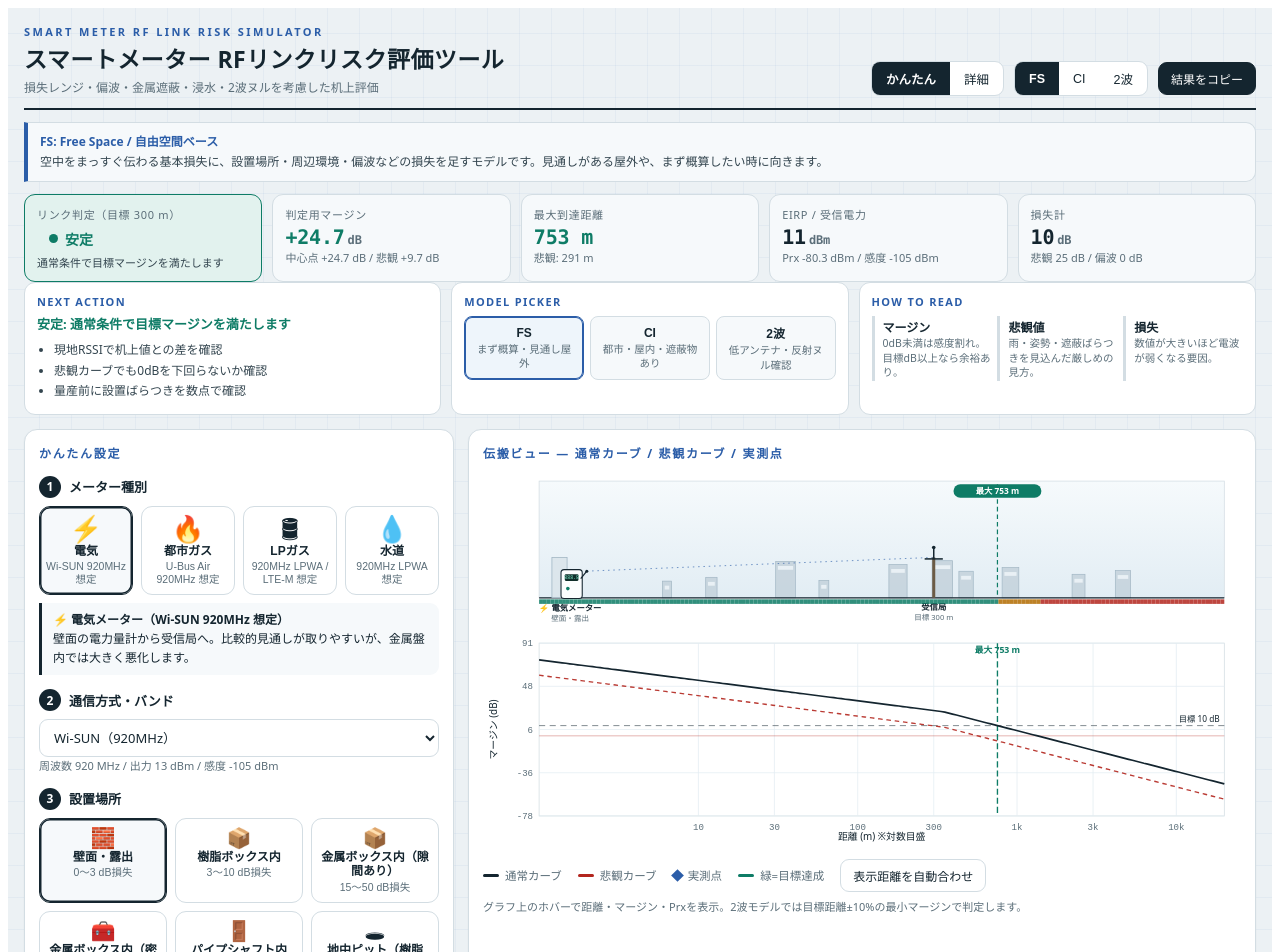
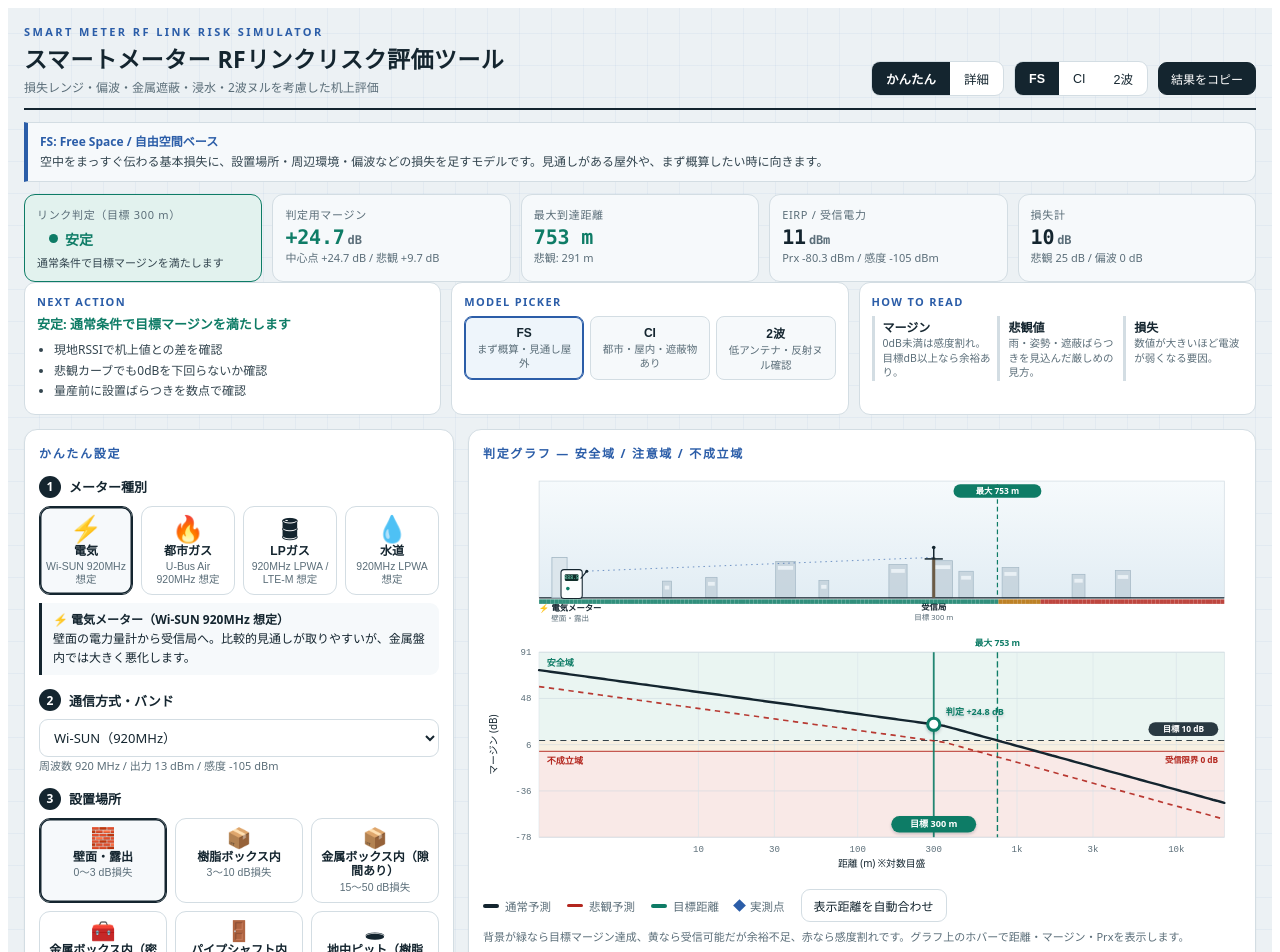
Before and after one commit to ohno-creator/smart-meter-rf-simulator, a React (Vite) app: page / in a window 1280 px wide. Shown: the top 952 px of the page. Built offline with nearby package versions, Linux system fonts and the light colour scheme.

Commit message:
Improve chart readability

```diff
--- a/src/App.jsx
+++ b/src/App.jsx
@@ -446,10 +446,10 @@ function PropagationScene({ maxX, envKey, placeKey, utility, floodOn, ht, hr, dT
   );
 }
 
-function MarginChart({ line, pts, maxX, target, maxMarker, worstLine, sens }) {
+function MarginChart({ line, pts, maxX, target, maxMarker, worstLine, sens, dTest }) {
   const W = AX.W;
-  const H = 290;
-  const M = { l: AX.l, r: AX.r, t: 16, b: 46 };
+  const H = 330;
+  const M = { l: AX.l, r: AX.r, t: 28, b: 58 };
   const PW = W - M.l - M.r;
   const PH = H - M.t - M.b;
   const x = (d) => xOf(d, maxX);
@@ -464,6 +464,25 @@ function MarginChart({ line, pts, maxX, target, maxMarker, worstLine, sens }) {
   const polyWorst = worstLine.map((p) => `${x(p.d).toFixed(1)},${y(p.m).toFixed(1)}`).join(" ");
   const xTicks = X_TICKS.filter((v) => v <= maxX);
   const yTicks = Array.from({ length: 5 }, (_, i) => yMin + ((yMax - yMin) * i) / 4);
+  const yClip = (m) => clamp(y(m), M.t, H - M.b);
+  const safeY = M.t;
+  const safeH = Math.max(0, yClip(target) - M.t);
+  const warnY = yClip(target);
+  const warnH = Math.max(0, yClip(0) - yClip(target));
+  const ngY = yClip(0);
+  const ngH = Math.max(0, H - M.b - yClip(0));
+  const targetX = clamp(x(dTest), M.l, W - M.r);
+  const targetPoint = (() => {
+    if (!line.length) return null;
+    let best = line[0], bestErr = Infinity;
+    for (const p of line) {
+      const e = Math.abs(log10(p.d) - log10(dTest));
+      if (e < bestErr) { best = p; bestErr = e; }
+    }
+    return best;
+  })();
+  const targetY = targetPoint ? y(targetPoint.m) : NaN;
+  const markerColor = targetPoint ? marginColor(targetPoint.m, target) : C.sub;
   const [tip, setTip] = useState(null);
   const nearestLinePoint = (dist) => {
     if (!line.length) return null;
@@ -481,18 +500,31 @@ function MarginChart({ line, pts, maxX, target, maxMarker, worstLine, sens }) {
   };
   return (
     <svg viewBox={`0 0 ${W} ${H}`} style={{ width: "100%", display: "block", cursor: "crosshair" }} onPointerMove={onMove} onPointerLeave={() => setTip(null)} aria-label="マージンと距離のグラフ">
+      <defs>
+        <filter id="markerShadow" x="-40%" y="-40%" width="180%" height="180%"><feDropShadow dx="0" dy="2" stdDeviation="2" floodColor="#102330" floodOpacity="0.22" /></filter>
+      </defs>
       <rect x={M.l} y={M.t} width={PW} height={PH} fill="#FFFFFF" stroke={C.line} />
-      {yTicks.map((v, i) => <g key={i}><line x1={M.l} x2={W - M.r} y1={y(v)} y2={y(v)} stroke={C.grid} /><text x={M.l - 8} y={y(v) + 4} textAnchor="end" fontSize="12" fill={C.sub} fontFamily="ui-monospace,monospace">{Math.round(v)}</text></g>)}
-      {xTicks.map((v) => <g key={v}><line x1={x(v)} x2={x(v)} y1={M.t} y2={H - M.b} stroke={C.grid} /><text x={x(v)} y={H - M.b + 18} textAnchor="middle" fontSize="12" fill={C.sub} fontFamily="ui-monospace,monospace">{fmtTick(v)}</text></g>)}
-      {0 >= yMin && 0 <= yMax && <line x1={M.l} x2={W - M.r} y1={y(0)} y2={y(0)} stroke={C.ng} strokeWidth="1" opacity="0.45" />}
-      {Number.isFinite(target) && <><line x1={M.l} x2={W - M.r} y1={y(target)} y2={y(target)} stroke={C.ink} strokeDasharray="8 6" opacity="0.7" /><text x={W - M.r - 6} y={y(target) - 5} textAnchor="end" fontSize="11" fill={C.ink}>目標 {fmt(target, 0)} dB</text></>}
-      {Number.isFinite(maxMarker) && maxMarker > 0 && maxMarker <= maxX && <><line x1={x(maxMarker)} x2={x(maxMarker)} y1={M.t} y2={H - M.b} stroke={C.ok} strokeWidth="1.8" strokeDasharray="8 4" /><text x={x(maxMarker)} y={M.t + 13} textAnchor="middle" fontSize="11.5" fill={C.ok} fontWeight="700">最大 {fmtDistance(maxMarker)}</text></>}
-      <polyline points={polyWorst} fill="none" stroke={C.ng} strokeWidth="1.8" strokeDasharray="6 5" opacity="0.9" />
-      <polyline points={poly} fill="none" stroke={C.ink} strokeWidth="2.2" />
-      {pts.map((p, i) => <rect key={i} x={x(p.d) - 4.5} y={y(p.m) - 4.5} width="9" height="9" fill={C.blue} stroke="#1C3F75" strokeWidth="1" transform={`rotate(45 ${x(p.d)} ${y(p.m)})`} />)}
-      <text x={M.l + PW / 2} y={H - 14} textAnchor="middle" fontSize="13" fill={C.ink}>距離 (m) ※対数目盛</text>
+      <rect x={M.l} y={safeY} width={PW} height={safeH} fill={C.okBg} opacity="0.72" />
+      <rect x={M.l} y={warnY} width={PW} height={warnH} fill={C.warnBg} opacity="0.78" />
+      <rect x={M.l} y={ngY} width={PW} height={ngH} fill={C.ngBg} opacity="0.78" />
+      <text x={M.l + 10} y={M.t + 18} fontSize="12" fill={C.ok} fontWeight="800">安全域</text>
+      {warnH > 18 && <text x={M.l + 10} y={warnY + 17} fontSize="12" fill={C.warn} fontWeight="800">注意域</text>}
+      {ngH > 18 && <text x={M.l + 10} y={ngY + 17} fontSize="12" fill={C.ng} fontWeight="800">不成立域</text>}
+      {yTicks.map((v, i) => <g key={i}><line x1={M.l} x2={W - M.r} y1={y(v)} y2={y(v)} stroke="#CAD7DE" strokeWidth="1" opacity="0.7" /><text x={M.l - 10} y={y(v) + 4} textAnchor="end" fontSize="12" fill={C.sub} fontFamily="ui-monospace,monospace">{Math.round(v)}</text></g>)}
+      {xTicks.map((v) => <g key={v}><line x1={x(v)} x2={x(v)} y1={M.t} y2={H - M.b} stroke="#D8E3E9" opacity="0.8" /><text x={x(v)} y={H - M.b + 20} textAnchor="middle" fontSize="12" fill={C.sub} fontFamily="ui-monospace,monospace">{fmtTick(v)}</text></g>)}
+      {0 >= yMin && 0 <= yMax && <><line x1={M.l} x2={W - M.r} y1={y(0)} y2={y(0)} stroke={C.ng} strokeWidth="1.7" opacity="0.75" /><text x={W - M.r - 8} y={y(0) + 15} textAnchor="end" fontSize="11" fill={C.ng} fontWeight="800">受信限界 0 dB</text></>}
+      {Number.isFinite(target) && <><line x1={M.l} x2={W - M.r} y1={y(target)} y2={y(target)} stroke={C.ink} strokeDasharray="8 6" strokeWidth="1.5" opacity="0.85" /><rect x={W - M.r - 100} y={y(target) - 24} width="92" height="18" rx="9" fill={C.ink} opacity="0.9" /><text x={W - M.r - 54} y={y(target) - 11} textAnchor="middle" fontSize="11" fill="#fff" fontWeight="800">目標 {fmt(target, 0)} dB</text></>}
+      {Number.isFinite(maxMarker) && maxMarker > 0 && maxMarker <= maxX && <><line x1={x(maxMarker)} x2={x(maxMarker)} y1={M.t} y2={H - M.b} stroke={C.ok} strokeWidth="1.8" strokeDasharray="8 4" /><text x={clamp(x(maxMarker), M.l + 52, W - M.r - 52)} y={M.t - 8} textAnchor="middle" fontSize="11.5" fill={C.ok} fontWeight="800">最大 {fmtDistance(maxMarker)}</text></>}
+      <line x1={targetX} x2={targetX} y1={M.t} y2={H - M.b} stroke={markerColor} strokeWidth="2.4" opacity="0.9" />
+      <rect x={clamp(targetX - 56, M.l, W - M.r - 112)} y={H - M.b - 28} width="112" height="22" rx="11" fill={markerColor} filter="url(#markerShadow)" />
+      <text x={clamp(targetX - 56, M.l, W - M.r - 112) + 56} y={H - M.b - 13} textAnchor="middle" fontSize="12" fill="#fff" fontWeight="800">目標 {fmtDistance(dTest)}</text>
+      <polyline points={polyWorst} fill="none" stroke={C.ng} strokeWidth="2.2" strokeDasharray="7 6" opacity="0.9" />
+      <polyline points={poly} fill="none" stroke={C.ink} strokeWidth="3.2" strokeLinejoin="round" strokeLinecap="round" />
+      {Number.isFinite(targetY) && targetY >= M.t && targetY <= H - M.b && <g filter="url(#markerShadow)"><circle cx={targetX} cy={targetY} r="8" fill="#fff" stroke={markerColor} strokeWidth="4" /><text x={clamp(targetX + 16, M.l, W - M.r - 142)} y={clamp(targetY - 12, M.t + 14, H - M.b - 34)} fontSize="12" fill={markerColor} fontWeight="800">判定 {fmtSigned(targetPoint.m)} dB</text></g>}
+      {pts.map((p, i) => <g key={i}><rect x={x(p.d) - 5} y={y(p.m) - 5} width="10" height="10" fill={C.blue} stroke="#fff" strokeWidth="2" transform={`rotate(45 ${x(p.d)} ${y(p.m)})`} /><text x={x(p.d) + 8} y={y(p.m) - 8} fontSize="10" fill={C.blue} fontWeight="800">{p.point}</text></g>)}
+      <text x={M.l + PW / 2} y={H - 18} textAnchor="middle" fontSize="13" fill={C.ink}>距離 (m) ※対数目盛</text>
       <text x="18" y={M.t + PH / 2} textAnchor="middle" fontSize="13" fill={C.ink} transform={`rotate(-90 18 ${M.t + PH / 2})`}>マージン (dB)</text>
-      {tip && <g pointerEvents="none"><line x1={tip.x} x2={tip.x} y1={M.t} y2={H - M.b} stroke={C.ink} opacity="0.12" /><rect x={clamp(tip.x + 12, M.l, W - M.r - 210)} y={clamp(tip.y - 72, M.t, H - M.b - 64)} width={210} height={64} rx={10} fill="#102330" opacity={0.94} /><text x={clamp(tip.x + 12, M.l, W - M.r - 210) + 10} y={clamp(tip.y - 72, M.t, H - M.b - 64) + 22} fontSize="12" fill="#D8E6EE">距離 {fmtDistance(tip.d)}</text><text x={clamp(tip.x + 12, M.l, W - M.r - 210) + 10} y={clamp(tip.y - 72, M.t, H - M.b - 64) + 42} fontSize="12" fill="#D8E6EE">マージン {fmtSigned(tip.m)} dB / Prx {fmt(tip.m + sens)} dBm</text></g>}
+      {tip && <g pointerEvents="none"><line x1={tip.x} x2={tip.x} y1={M.t} y2={H - M.b} stroke={C.ink} opacity="0.18" /><rect x={clamp(tip.x + 12, M.l, W - M.r - 224)} y={clamp(tip.y - 76, M.t, H - M.b - 66)} width={224} height={66} rx={10} fill="#102330" opacity={0.94} /><text x={clamp(tip.x + 12, M.l, W - M.r - 224) + 10} y={clamp(tip.y - 76, M.t, H - M.b - 66) + 22} fontSize="12" fill="#D8E6EE">距離 {fmtDistance(tip.d)}</text><text x={clamp(tip.x + 12, M.l, W - M.r - 224) + 10} y={clamp(tip.y - 76, M.t, H - M.b - 66) + 42} fontSize="12" fill="#D8E6EE">マージン {fmtSigned(tip.m)} dB / Prx {fmt(tip.m + sens)} dBm</text></g>}
     </svg>
   );
 }
@@ -770,11 +802,11 @@ export default function App() {
 
   const viewCard = (
     <div className="card">
-      <div className="ct">伝搬ビュー — 通常カーブ / 悲観カーブ / 実測点</div>
+      <div className="ct">判定グラフ — 安全域 / 注意域 / 不成立域</div>
       <PropagationScene maxX={graphMaxX} envKey={envKey} placeKey={placeKey} utility={utility} floodOn={floodOn} ht={ht.v} hr={hr.v} dTest={dTest.v} maxD={maxDistanceMain} line={line} target={targetMargin.v} reduced={reduced} />
-      <MarginChart line={line} worstLine={worstLine} pts={pts} maxX={graphMaxX} target={targetMargin.v} maxMarker={maxDistanceMain} sens={sens.v} />
-      <div className="legend"><span><span className="sw" style={{ background: C.ink }} />通常カーブ</span><span><span className="sw" style={{ background: C.ng }} />悲観カーブ</span><span><span className="swd" />実測点</span><span><span className="sw" style={{ background: C.ok }} />緑=目標達成</span><span><button className="btn" onMouseEnter={() => setHelpKey("dB")} onClick={syncGraphRange}>表示距離を自動合わせ</button></span></div>
-      <div className="small" style={{ marginTop: 8 }}>グラフ上のホバーで距離・マージン・Prxを表示。2波モデルでは目標距離±{fmt(nullPct.v, 0)}%の最小マージンで判定します。</div>
+      <MarginChart line={line} worstLine={worstLine} pts={pts} maxX={graphMaxX} target={targetMargin.v} maxMarker={maxDistanceMain} sens={sens.v} dTest={dTest.v} />
+      <div className="legend"><span><span className="sw" style={{ background: C.ink, height: 4 }} />通常予測</span><span><span className="sw" style={{ background: C.ng, height: 3 }} />悲観予測</span><span><span className="sw" style={{ background: marginColor(mJudge, targetMargin.v), height: 4 }} />目標距離</span><span><span className="swd" />実測点</span><span><button className="btn" onMouseEnter={() => setHelpKey("dB")} onClick={syncGraphRange}>表示距離を自動合わせ</button></span></div>
+      <div className="small" style={{ marginTop: 8 }}>背景が緑なら目標マージン達成、黄なら受信可能だが余裕不足、赤なら感度割れです。グラフ上のホバーで距離・マージン・Prxを表示します。</div>
     </div>
   );
 
```
